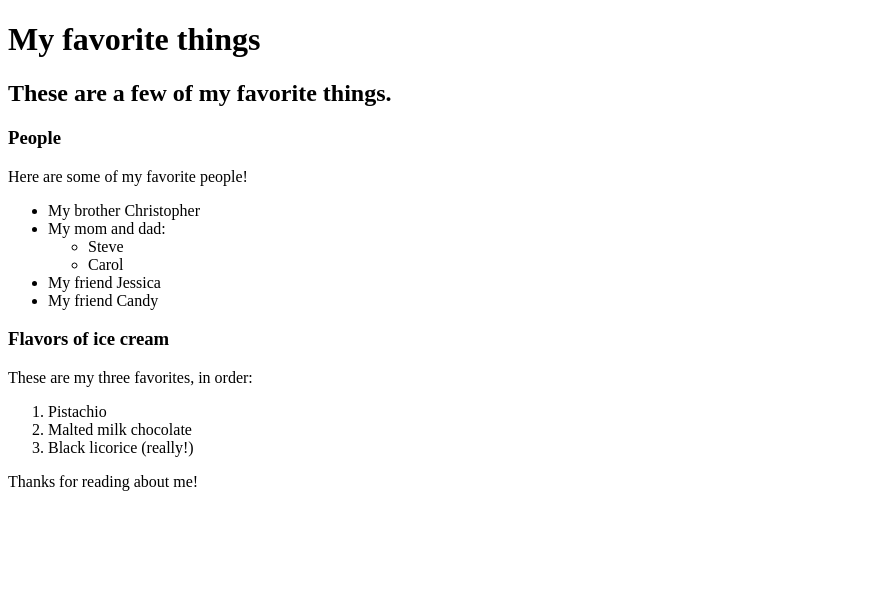
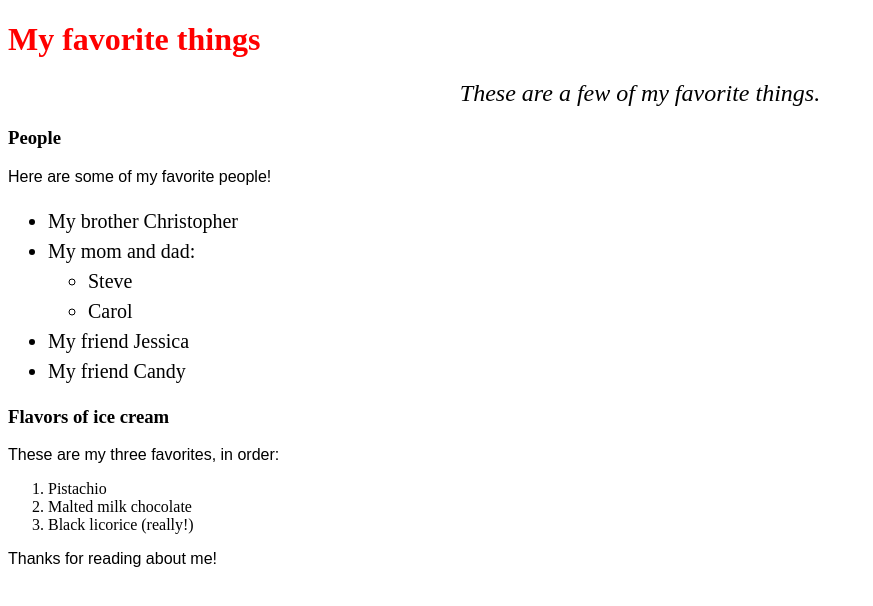
Before and after one commit to rdrayer/EpicodusMy-first-website, a plain HTML site: page favorite-things.html in a window 1280 px wide. Shown: the whole page, without its empty margins (0-873 px from the left). Drawn offline with Linux system fonts and the light colour scheme.

Commit message:
add new projects about favorite stuff

```diff
--- /dev/null
+++ b/css/styles.css
@@ -0,0 +1,19 @@
+h1 {
+  color: red;
+}
+
+
+h2 {
+  font-style:italic;
+  text-align: center;
+  font-weight: lighter;
+}
+
+p {
+  font-family: sans-serif;
+}
+
+ul {
+  font-size: 20px;
+  line-height: 30px;
+}
--- a/favorite-things.html
+++ b/favorite-things.html
@@ -1,6 +1,7 @@
 <!DOCTYPE html>
 <html>
   <head>
+    <link href="css/styles.css" rel="stylesheet" type="text/css">
     <title>Michael's Favorite Things</title>
   </head>
   <body>
```
Also changed, not shown: .favorite-places.html (added), css/.styles2.css (added), css/styles2.css (added), favorite-places.html (added).
